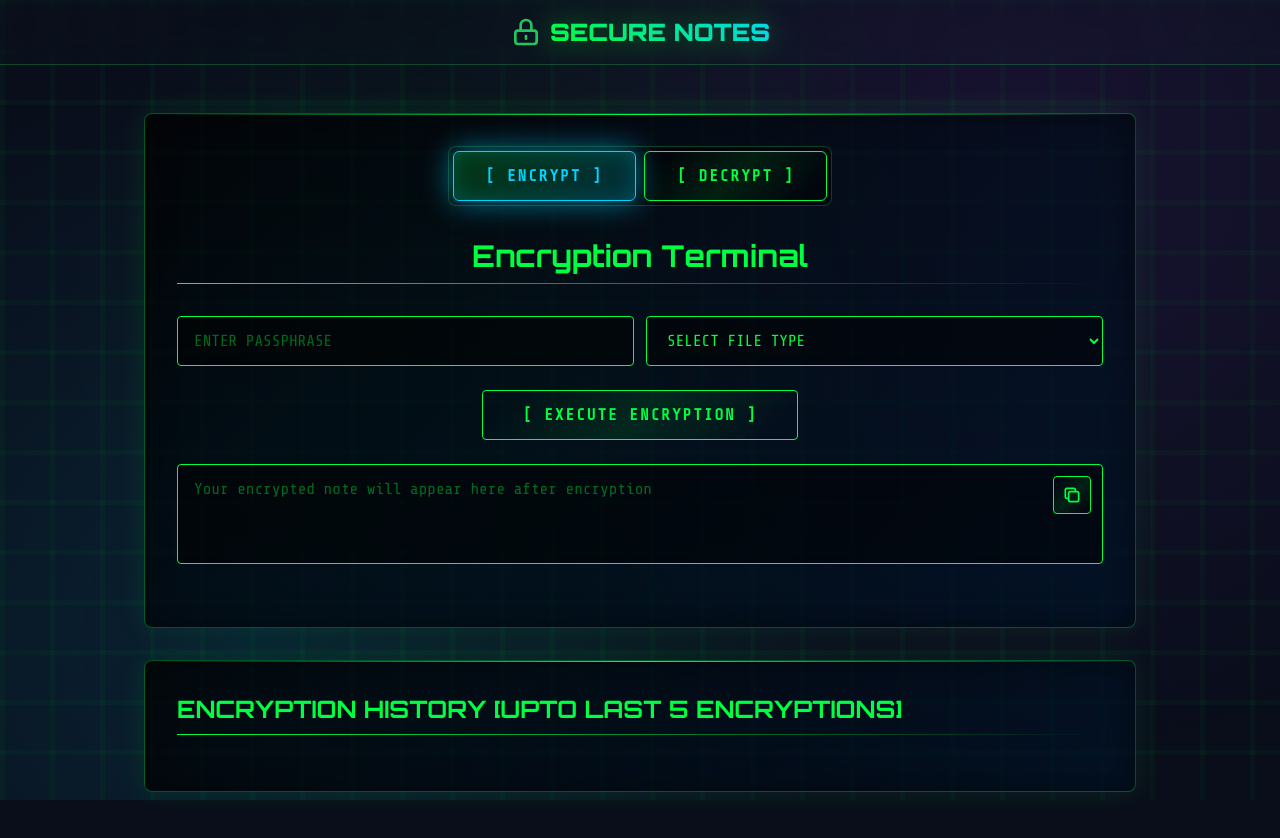
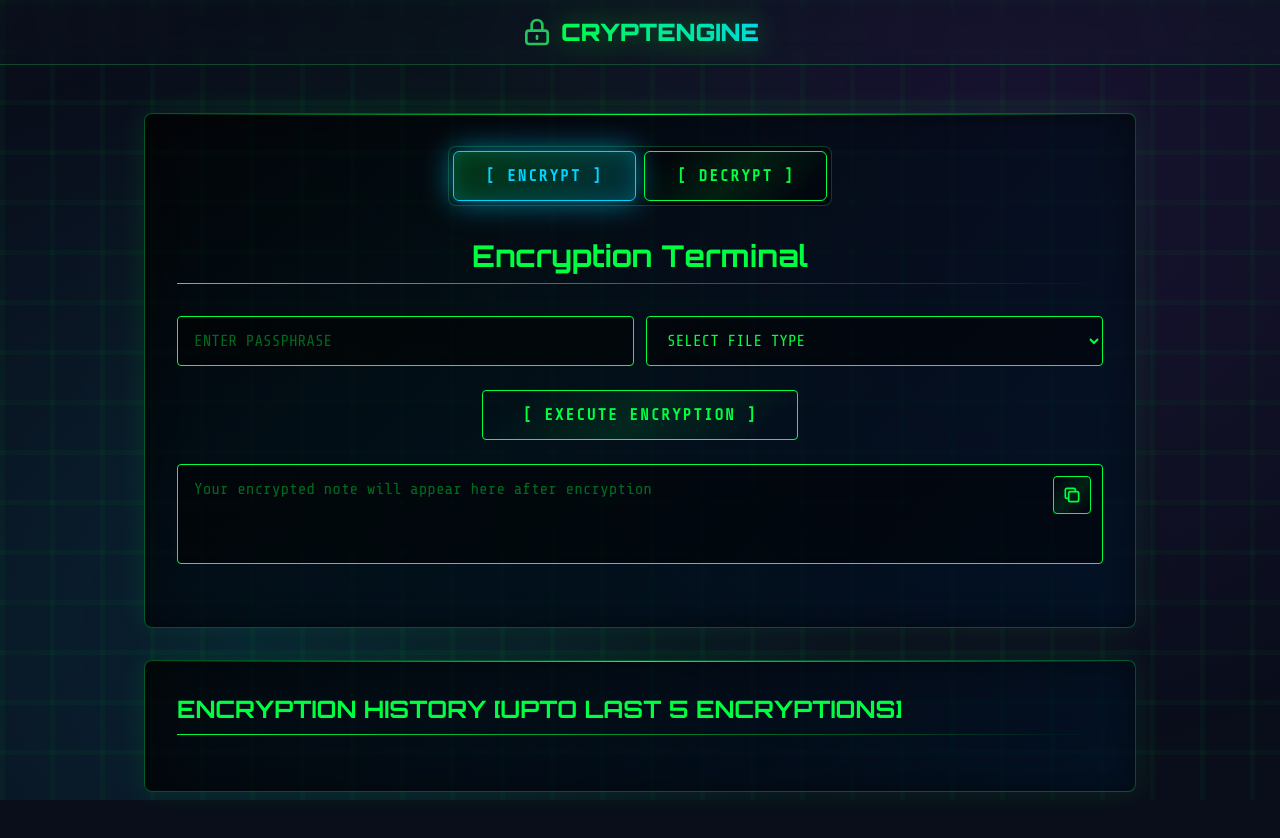
Before and after one commit to Gaurav-0000/Cryptengine, a plain HTML site: page index.html in a window 1280 px wide. Drawn offline with nearby package versions, Linux system fonts and the light colour scheme.

Commit message:
Rename project from Secure Notes to Cryptengine

```diff
--- a/index.html
+++ b/index.html
@@ -3,7 +3,7 @@
   <head>
     <meta charset="UTF-8" />
     <meta name="viewport" content="width=device-width, initial-scale=1.0" />
-    <title>Secure Notes - Secure Encryption Terminal (WebCrypto)</title>
+    <title>Cryptengine - Encrypt Everything. Instantly. </title>
 
     <!-- Tailwind (kept as before) -->
     <script src="https://cdn.tailwindcss.com"></script>
@@ -32,7 +32,7 @@
                 d="M12 15v2m-6 4h12a2 2 0 002-2v-6a2 2 0 00-2-2H6a2 2 0 00-2 2v6a2 2 0 002 2zm10-10V7a4 4 0 00-8 0v4h8z"
               />
             </svg>
-            <h1 class="terminal-header text-2xl">SECURE NOTES</h1>
+            <h1 class="terminal-header text-2xl">CRYPTENGINE</h1>
           </div>
         </div>
       </div>
```
